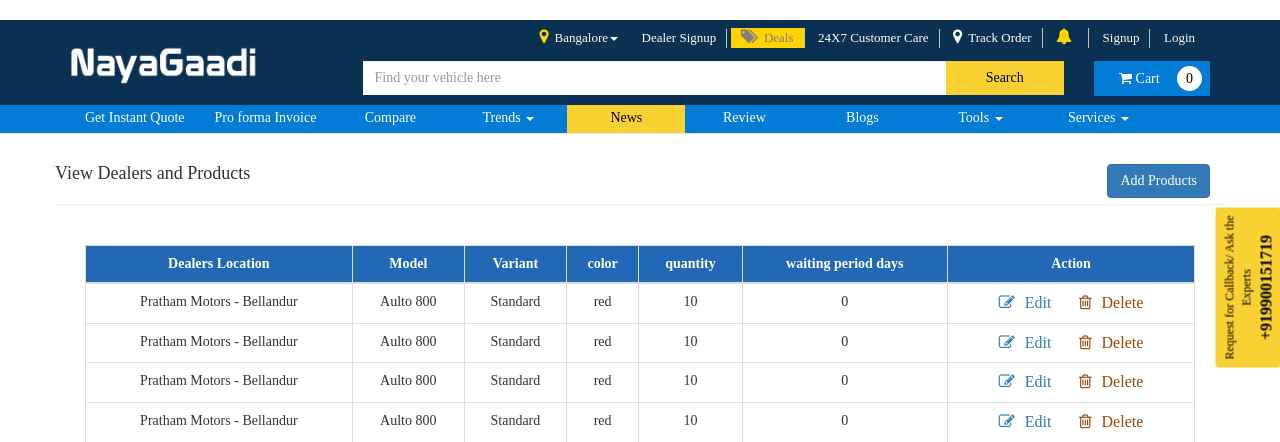
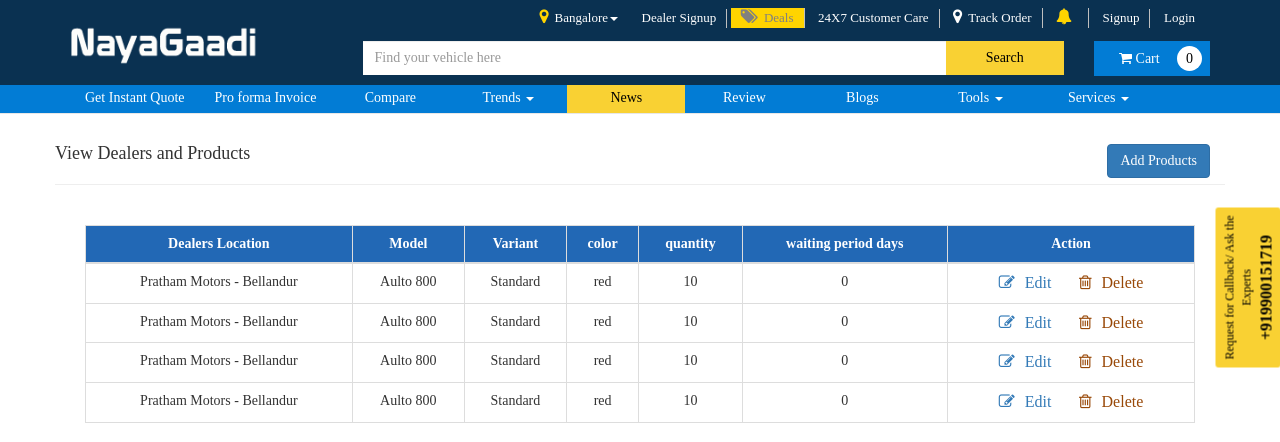
Before and after one commit to AXINOVATE/FirstTrack, a CodeIgniter app: page /index.php/home/manage_product in a window 1280 px wide. Shown: the top 442 px of the page. Run offline with CodeIgniter, Linux system fonts and the light colour scheme.

Commit message:
css change

```diff
--- a/assets/css/custom.css
+++ b/assets/css/custom.css
@@ -1,7 +1,7 @@
 *{ padding:0;margin:0;}
 body{font-family:Century Gothic !important;}
 .body-container{margin-bottom:45px;}
-.top-content-container{background-color:#0a3151;height:85px;position:relative; }
+.top-content-container{background-color:#0a3151;height:85px;position:relative; margin-top: -20px;}
 .border-right-all{border-right: 1px solid #BFBFBF; }.display-inline-block-all{display:inline-block !important;}
 .top-location-img{width:20%;}
 .header-top>ul>li>a i{padding-right:6px; color:white; font-size:16px;}
```
